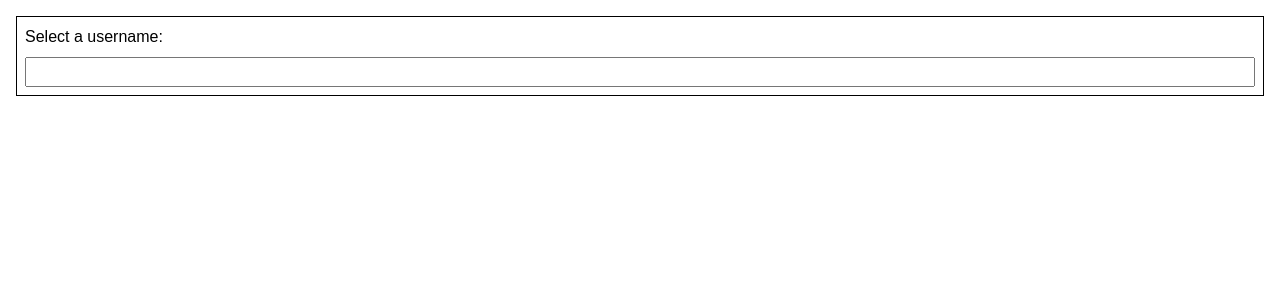
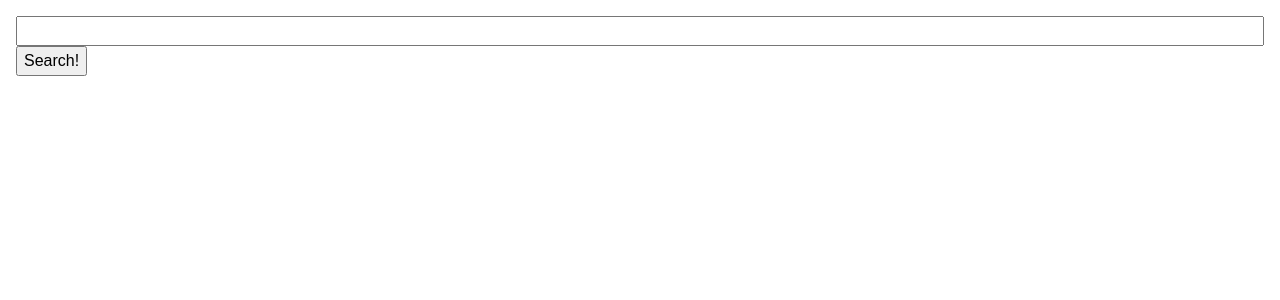
Before and after one commit to simotae14/react-joy-exercises, a React (Create React App) app: page / in a window 1280 px wide. Shown: the top 300 px of the page. Built offline with nearby package versions, Linux system fonts and the light colour scheme; a web font is replaced by a local one.

Commit message:
45 Forms - The onClick Parable - wrong approach with onClick and onKeyDown

```diff
--- a/src/App.js
+++ b/src/App.js
@@ -1,24 +1,14 @@
-import React from 'react';
+import SearchForm from './SearchForm';
 
-function SignupForm() {
-  // No default value:
-  const [username, setUsername] = React.useState('');
+function App() {
+  // This function is a placeholder.
+  function runSearch(searchTerm) {
+    window.alert(`Searched for: ${searchTerm}`);
+  }
 
   return (
-    <form>
-      <label htmlFor="username">
-        Select a username:
-      </label>
-      <input
-        type="text"
-        id="username"
-        value={username}
-        onChange={event => {
-          setUsername(event.target.value);
-        }}
-      />
-    </form>
+    <SearchForm runSearch={runSearch} />
   );
 }
 
-export default SignupForm;
+export default App;
--- /dev/null
+++ b/src/SearchForm.js
@@ -0,0 +1,27 @@
+import React from 'react';
+
+function SearchForm({ runSearch }) {
+  const [searchTerm, setSearchTerm] = React.useState('');
+
+  return (
+    <div className="search-form">
+      <input
+        type="text"
+        value={searchTerm}
+        onChange={event => {
+          setSearchTerm(event.target.value);
+        }}
+        onKeyDown={event => {
+          if (event.key === 'Enter') {
+            runSearch(searchTerm);
+          }
+        }}
+      />
+      <button onClick={() => runSearch(searchTerm)}>
+        Search!
+      </button>
+    </div>
+  );
+}
+
+export default SearchForm;
```
